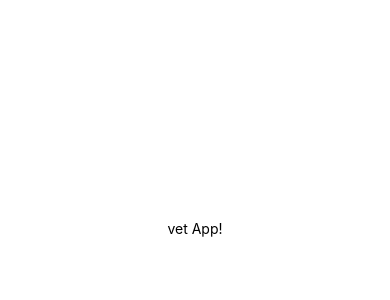
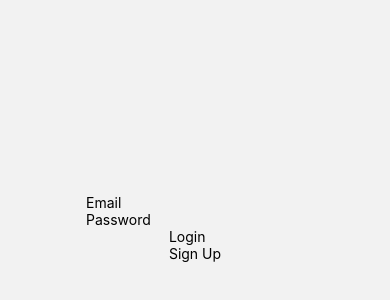
Before and after one commit to emilioberber/vet_app_reactnative, a React Native app: screen /Login in a window 390 px wide. Shown: the part 194-494 px from the top of the page. Built offline with nearby package versions, Linux system fonts and the light colour scheme.

Commit message:
Adding screens, text and buttons to LoginScreen

```diff
--- a/App.js
+++ b/App.js
@@ -1,12 +1,21 @@
 import { StatusBar } from 'expo-status-bar';
+import React from 'react';
 import { StyleSheet, Text, View } from 'react-native';
+import { NavigationContainer } from '@react-navigation/native';
+import { createNativeStackNavigator } from '@react-navigation/native-stack';
+import LoginScreen from './screens/LoginScreen';
+import MenuScreen from './screens/MenuScreen';
+
+const Stack = createNativeStackNavigator();
 
 export default function App() {
   return (
-    <View style={styles.container}>
-      <Text>vet App!</Text>
-      <StatusBar style="auto" />
-    </View>
+    <NavigationContainer>
+      <Stack.Navigator>
+        <Stack.Screen options={{headerShown: false}} name="Login" component={LoginScreen}/>
+        <Stack.Screen name="Menu" component={MenuScreen}/>
+      </Stack.Navigator>
+    </NavigationContainer>
   );
 }
 
--- /dev/null
+++ b/screens/LoginScreen.js
@@ -0,0 +1,74 @@
+import React from 'react'
+import {KeyboardAvoidingView,  StyleSheet, Text, TextInput, TouchableOpacity, View } from 'react-native'
+
+const LoginScreen = () => {
+  return (
+    <KeyboardAvoidingView
+        style={styles.container}
+        behavior="padding"
+    >
+        {/*This view is for text*/}
+        <View style={styles.inputContainer}>
+            <TextInput
+                placeholder='Email'
+                //value={}
+                //onChangeText={text =>}
+                style={styles.input}
+            />
+            <TextInput
+                placeholder='Password'
+                //value={}
+                //onChangeText={text =>}
+                style={styles.input}
+                secureTextEntry
+            />
+        </View>
+
+        {/*This view is for buttons*/}
+        <View style={styles.buttonContainer}>
+            <TouchableOpacity
+                onPress={() => {}}
+                style={styles.button}
+            >
+                <Text style={styles.button}>Login</Text>
+            </TouchableOpacity>
+
+            <TouchableOpacity
+                onPress={() => {}}
+                style={[styles.button, styles.buttonOutline]}
+            >
+                <Text style={styles.buttonOutlineText}>Sign Up</Text>
+            </TouchableOpacity>
+        </View>
+
+    </KeyboardAvoidingView>
+  )
+}
+
+export default LoginScreen
+
+const styles = StyleSheet.create({
+    container: {
+        flex: 1,
+        justifyContent: 'center',
+        alignItems: 'center'
+    },
+    inputContainer: {
+
+    },
+    input: {
+
+    },
+    buttonContainer: {
+
+    },
+    button: {
+
+    },
+    buttonOutline: {
+
+    },
+    buttonOutlineText: {
+
+    }
+})
--- /dev/null
+++ b/screens/MenuScreen.js
@@ -0,0 +1,14 @@
+import { StyleSheet, Text, View } from 'react-native'
+import React from 'react'
+
+const MenuScreen = () => {
+  return (
+    <View>
+      <Text>Menu Screen</Text>
+    </View>
+  )
+}
+
+export default MenuScreen
+
+const styles = StyleSheet.create({})
```
